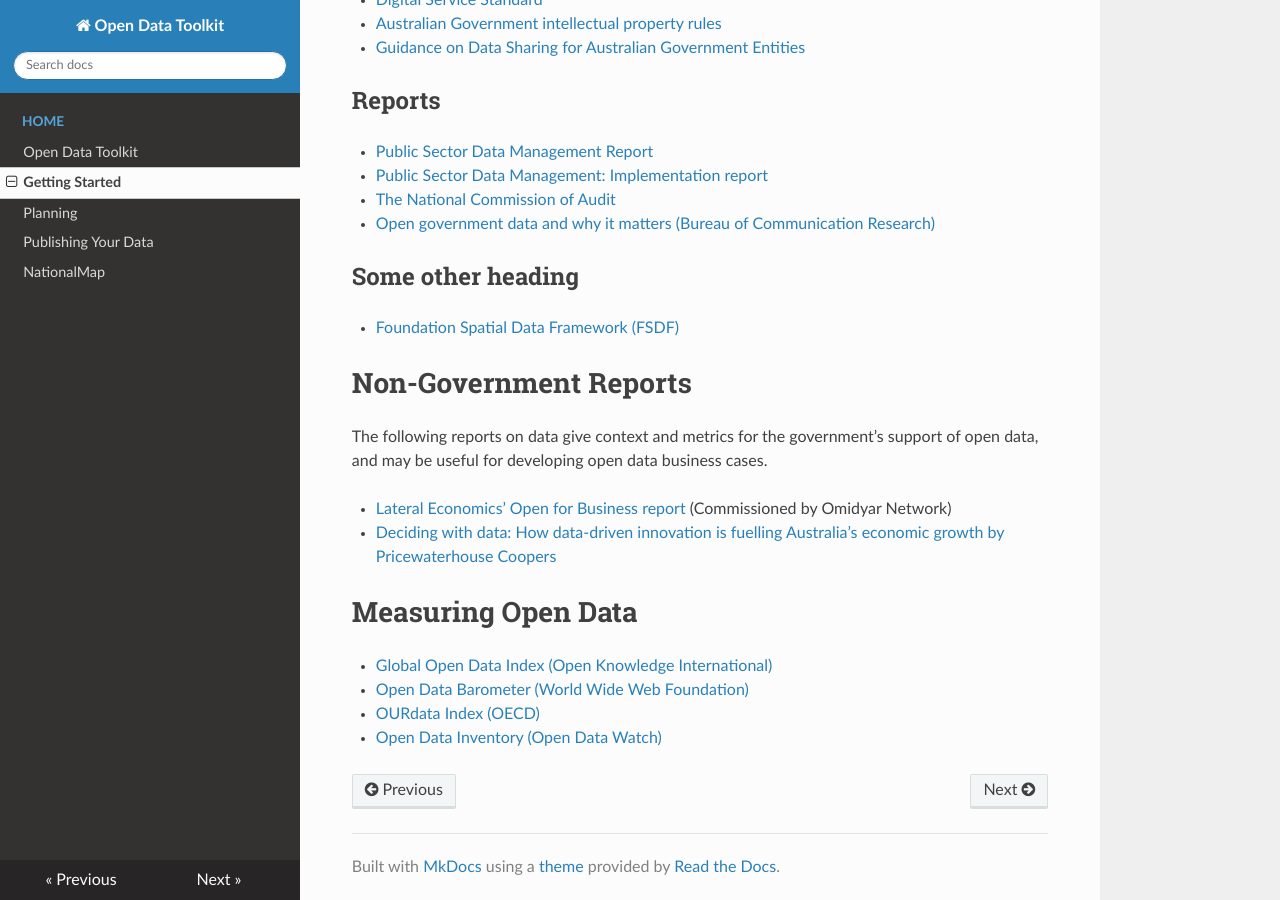
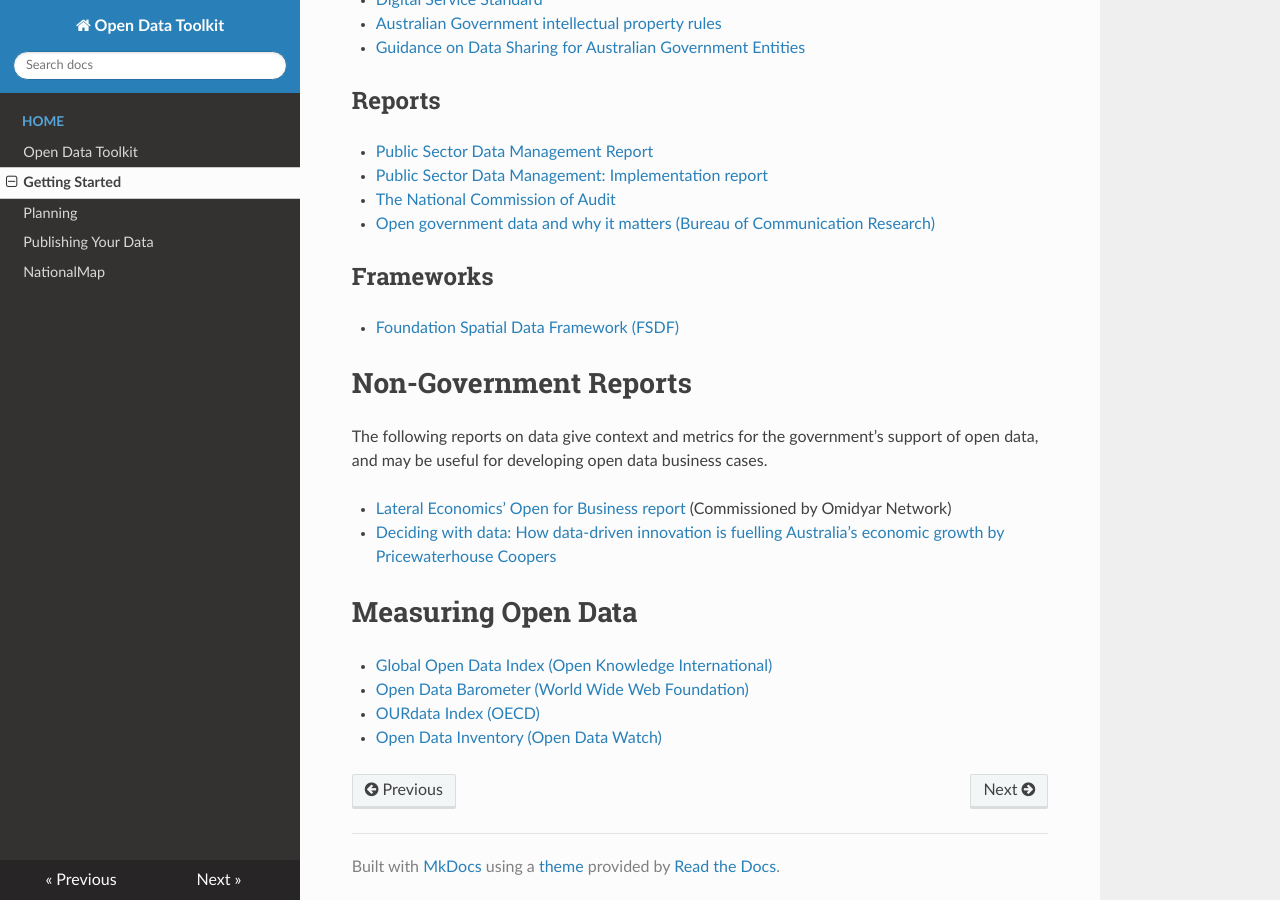
Before and after one commit to ajbar7/allan-toolkit-test, an MkDocs documentation site: the page built from docs/getting-started.md, in a window 1280 px wide and 900 px high, scrolled down 1971 px. Built offline with MkDocs 1.6.1, drawn with Linux system fonts in a browser that asks for light colours; nearby versions of some CDN libraries; old or Windows-style settings are respelled for this version of MkDocs.

Commit message:
Update getting-started.md

```diff
--- a/docs/getting-started.md
+++ b/docs/getting-started.md
@@ -47,7 +47,7 @@ data.gov.au is an Australian Government initiative to support the discovery and
 * [The National Commission of Audit](http://www.ncoa.gov.au/report/phase-one/part-b/10-5-data.html)
 * [Open government data and why it matters (Bureau of Communication Research)](https://www.communications.gov.au/departmental-news/open-government-data-and-why-it-matters-now)
 
-## Some other heading
+## Frameworks
 * [Foundation Spatial Data Framework (FSDF)](http://www.anzlic.gov.au/foundation-spatial-data-framework)
 
 # Non-Government Reports
```
